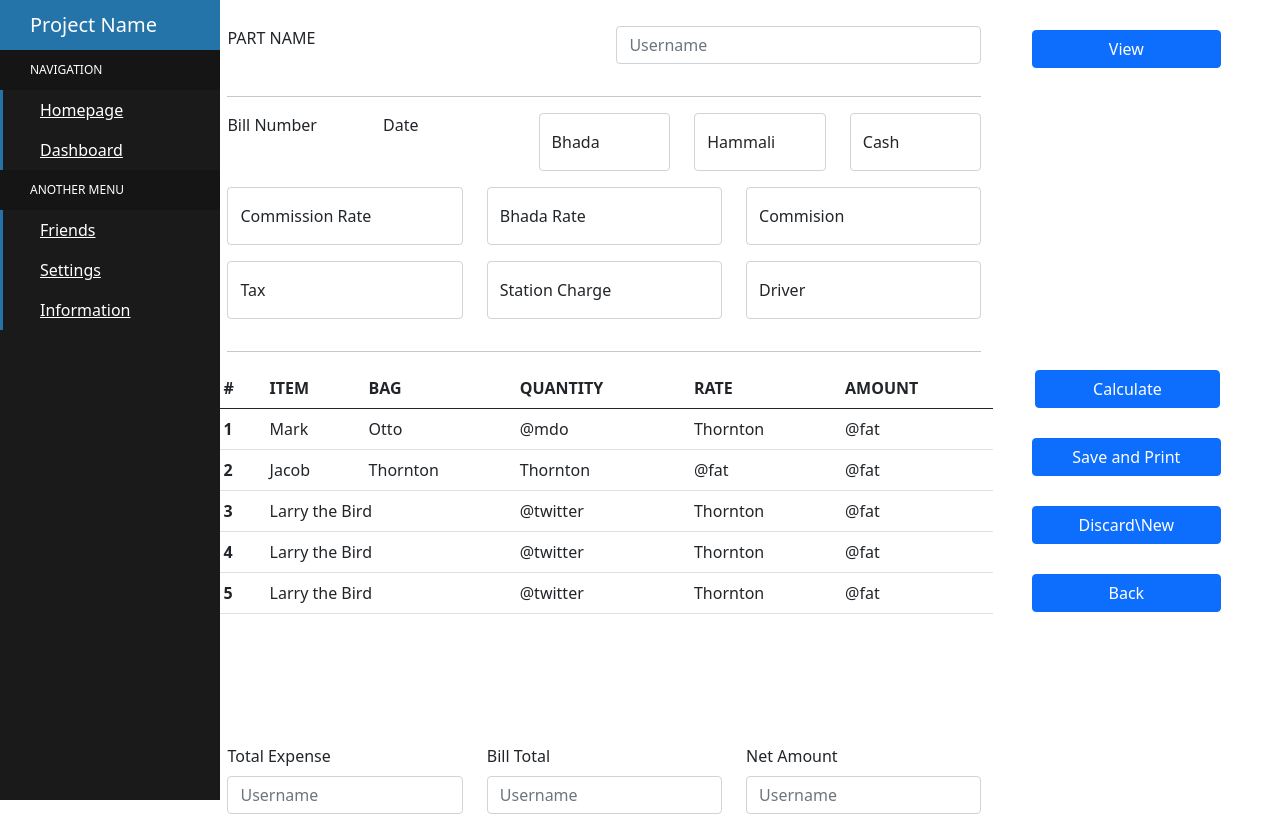
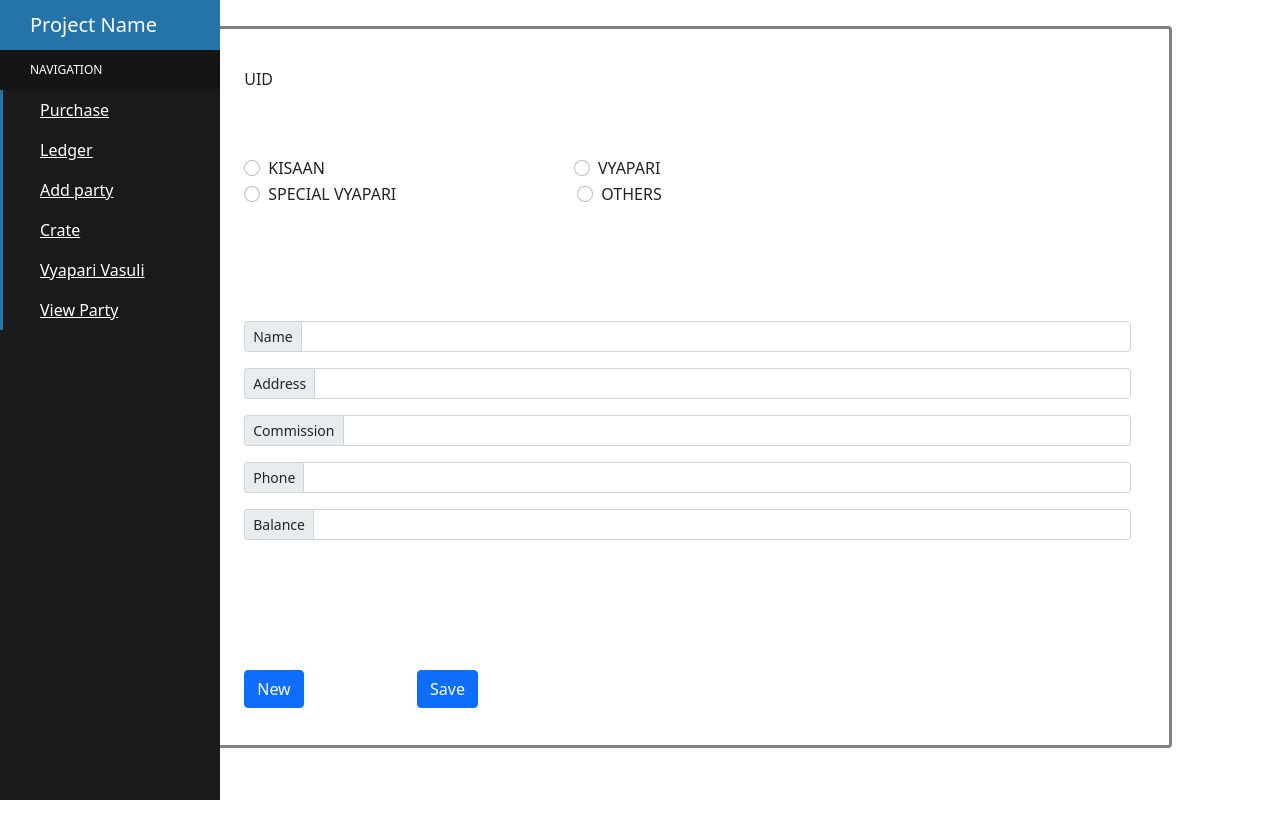
Before and after one commit to mDeepanshu/mandiFrontend, an Angular app: page /addParty-component in a window 1280 px wide. Before the commit this address led to /. After the commit the page ends 800 px from the top, so only its background shows below. Built offline with nearby package versions, Linux system fonts and the light colour scheme.

Commit message:
routing setup completed

```diff
--- a/src/app/app.component.html
+++ b/src/app/app.component.html
@@ -8,7 +8,8 @@
     <div class="col-11">
       <!-- <app-add-party></app-add-party> -->
       <!-- <app-party-collection></app-party-collection> -->
-      <app-purchase></app-purchase>
+      <!-- <app-purchase></app-purchase> -->
+      <router-outlet></router-outlet>
     </div>
   </div>
 </div>
--- a/src/app/app.module.ts
+++ b/src/app/app.module.ts
@@ -15,12 +15,14 @@ import { HttpClientModule } from '@angular/common/http';
 import { PartyCollectionComponent } from './party-collection/party-collection.component';
 const routes: Routes = [
   { path: '', component: PurchaseComponent },
+  { path: 'partyCollection-component', component: PartyCollectionComponent },
   { path: 'mainMenu-component', component: MainMenuComponent },
   { path: 'viewPurchase-component', component: ViewPurchaseComponent },
   { path: 'ledger-component', component: LedgerComponent },
   { path: 'viewParty-component', component: ViewPartyComponent },
   { path: 'login-component', component: LoginComponent },
   { path: 'crate-component', component: CrateComponent },
+  { path: 'addParty-component', component: AddPartyComponent },
 ];
 
 @NgModule({
--- a/src/app/main-menu/main-menu.component.html
+++ b/src/app/main-menu/main-menu.component.html
@@ -3,23 +3,34 @@
   <ul class="sidebar-navigation">
     <li class="header">Navigation</li>
     <li>
-      <a href="#"> <i class="fa fa-home" aria-hidden="true"></i> Homepage </a>
+      <a routerLink="/">
+        <i class="fa fa-home" aria-hidden="true"></i> Purchase
+      </a>
     </li>
     <li>
-      <a href="#">
-        <i class="fa fa-tachometer" aria-hidden="true"></i> Dashboard
+      <a routerLink="/ledger-component">
+        <i class="fa fa-tachometer" aria-hidden="true"></i> Ledger
       </a>
     </li>
-    <li class="header">Another Menu</li>
+    <!-- <li class="header">Another Menu</li> -->
     <li>
-      <a href="#"> <i class="fa fa-users" aria-hidden="true"></i> Friends </a>
+      <a routerLink="/addParty-component">
+        <i class="fa fa-users" aria-hidden="true"></i> Add party
+      </a>
     </li>
     <li>
-      <a href="#"> <i class="fa fa-cog" aria-hidden="true"></i> Settings </a>
+      <a routerLink="/crate-component">
+        <i class="fa fa-cog" aria-hidden="true"></i> Crate
+      </a>
     </li>
     <li>
-      <a href="#">
-        <i class="fa fa-info-circle" aria-hidden="true"></i> Information
+      <a routerLink="/partyCollection-component">
+        <i class="fa fa-info-circle" aria-hidden="true"></i> Vyapari Vasuli
+      </a>
+    </li>
+    <li>
+      <a routerLink="/viewParty-component">
+        <i class="fa fa-info-circle" aria-hidden="true"></i>View Party
       </a>
     </li>
   </ul>
```
